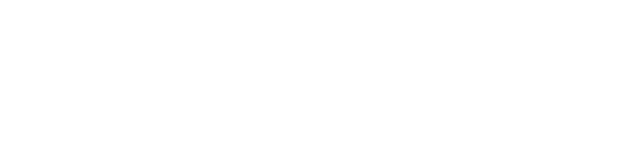
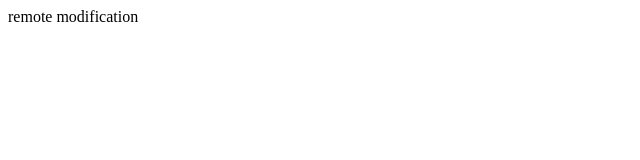
Before and after one commit to yogirajdj/I-Assess1, a plain HTML site: page index.html in a window 1280 px wide. Shown: the whole page, without its empty margins (0-640 px from the left). Drawn offline with Linux system fonts and the light colour scheme.

Commit message:
Update index.html

```diff
--- a/index.html
+++ b/index.html
@@ -1,6 +1,6 @@
 <html>
 <head>
 </head>
-<body>
+<body> remote modification
 </body>
 </html>
```
